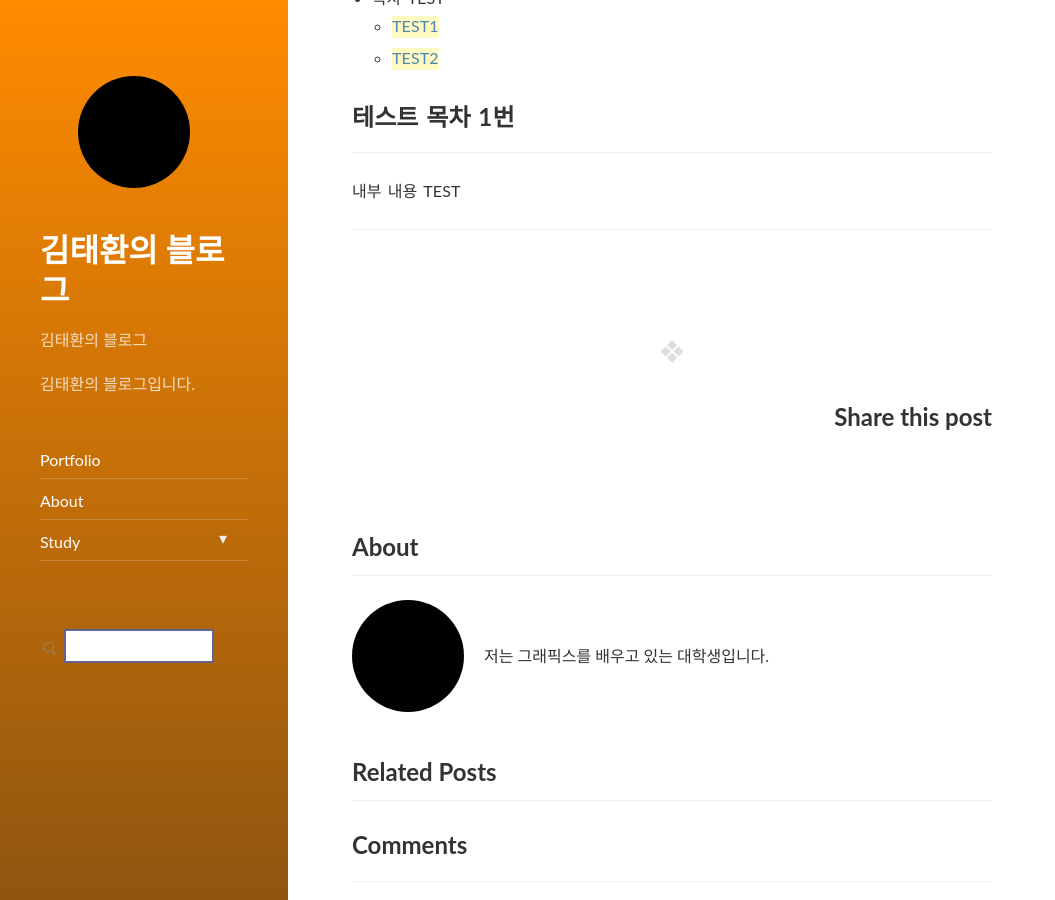
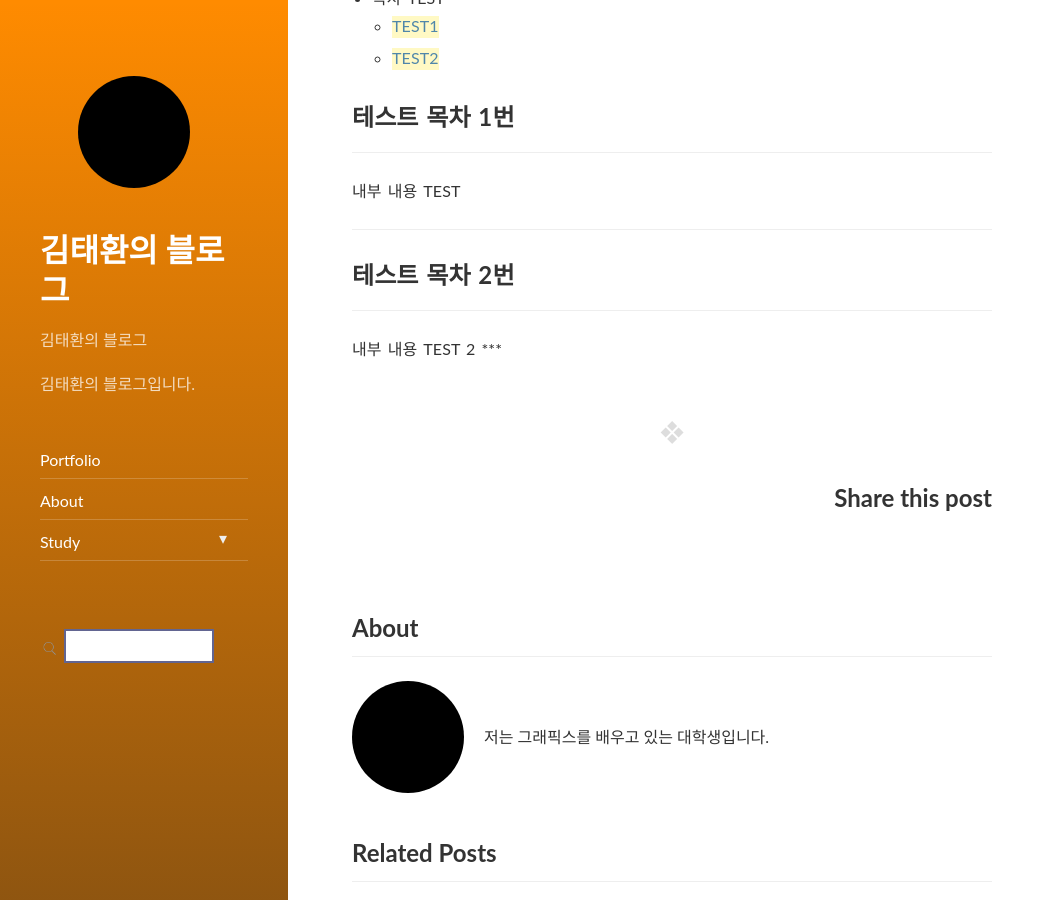
Before and after one commit to taehwan642/taehwan642.github.io, a Jekyll site: the page built from _posts/study/2021-11-29-TEST.md, in a window 1280 px wide and 900 px high, scrolled down 316 px. Shown: the whole window, without its empty margins (0-1055 px from the left). Built offline with Jekyll 4.4.1, drawn with Linux system fonts in a browser that asks for light colours; nearby versions of some CDN libraries; part of the change alters nothing that is shown.

Commit message:
Update 2021-11-29-TEST.md

```diff
--- a/_posts/study/2021-11-29-TEST.md
+++ b/_posts/study/2021-11-29-TEST.md
@@ -1,10 +1,11 @@
 ---
 layout: post
-title:  "TEST"
-subtitle:   "subtitle TEST"
+title: TEST
+subtitle: subtitle TEST
 categories: study
 tags: directx12
 comments: true
+published: true
 ---
 ## 개요 Title TEST
 > 개요 description TEST
@@ -19,3 +20,8 @@ comments: true
 내부 내용 TEST
 
 ***
+## 테스트 목차 2번
+---
+
+내부 내용 TEST 2
+***
```
